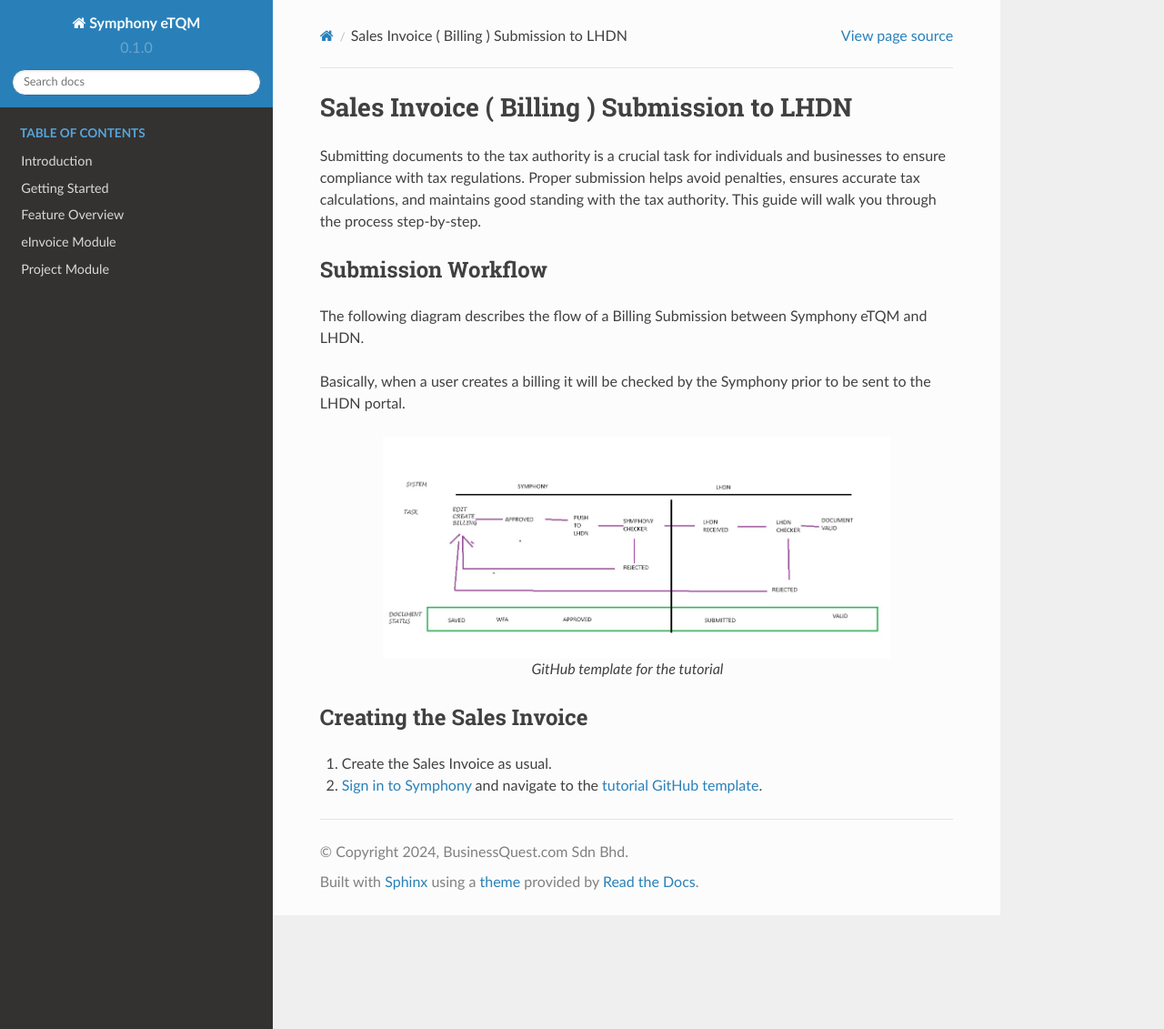
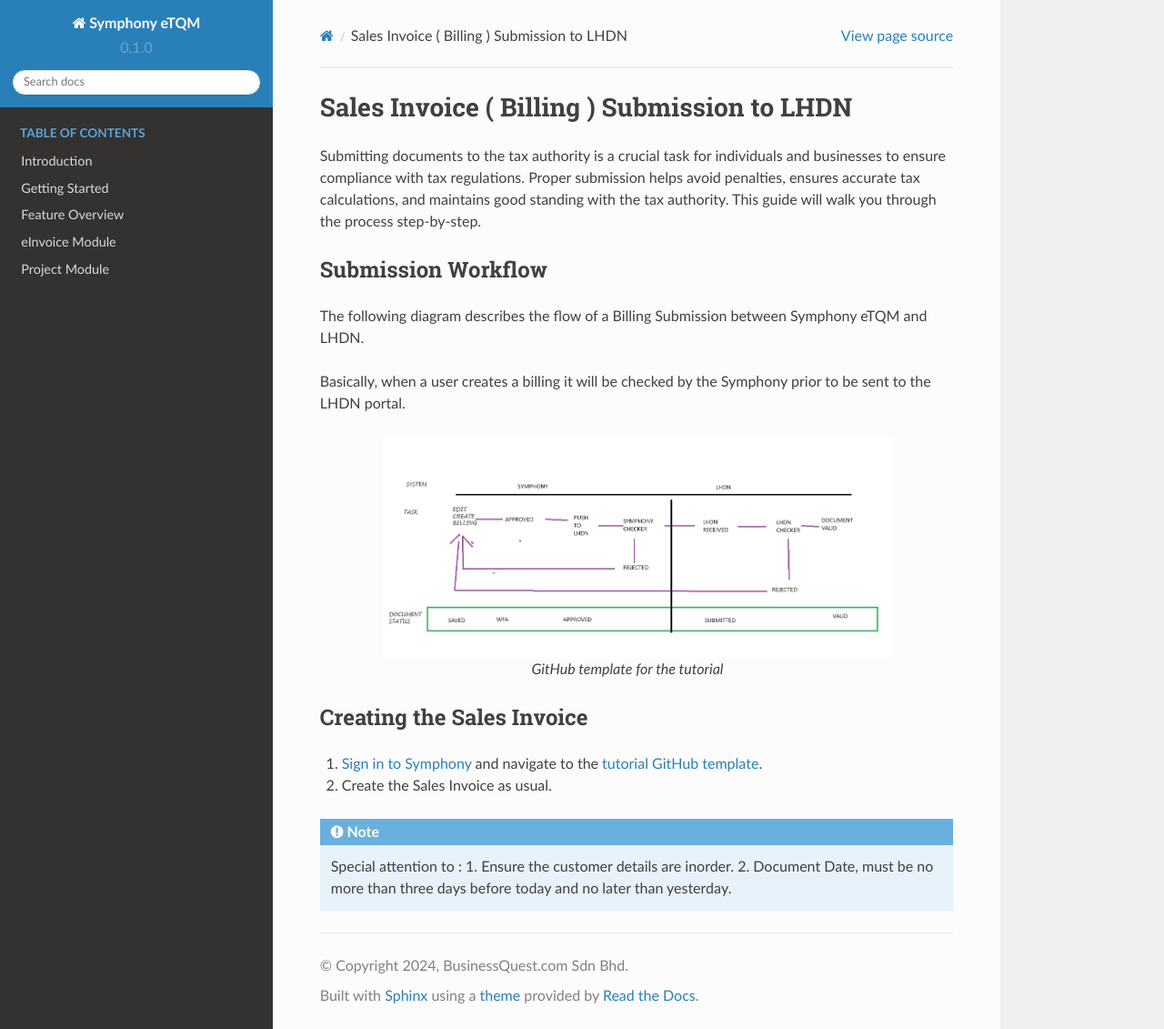
Before and after one commit to wookfai/manual, a Sphinx documentation site: the page built from docs/source/modules/einvoice/submitdocuments/billing_workflow.rst, in a window 1280 px wide and 1131 px high. Shown: the whole window at 91% size. Built offline with Sphinx 7.4.7 and the Read the Docs theme 2.0.0, drawn with Linux system fonts in a browser that asks for light colours; pages that are not in the unit, such as notebooks, are missing from menus.

Commit message:
Update billing_workflow.rst

```diff
--- a/docs/source/modules/einvoice/submitdocuments/billing_workflow.rst
+++ b/docs/source/modules/einvoice/submitdocuments/billing_workflow.rst
@@ -20,6 +20,12 @@
 Creating the Sales Invoice
 --------------------------------
 
+#. `Sign in to Symphony <http://symphony.metqm.com:8600/symphony>`_ and navigate to the `tutorial GitHub template <https://github.com/readthedocs/tutorial-template/>`_.
+
 #. Create the Sales Invoice as usual.
 
-#. `Sign in to Symphony <http://symphony.metqm.com:8600/symphony>`_ and navigate to the `tutorial GitHub template <https://github.com/readthedocs/tutorial-template/>`_.
+.. note::
+
+   Special attention to :
+   1. Ensure the customer details are inorder.
+   2. Document Date, must be no more than three days before today and no later than yesterday.
```
